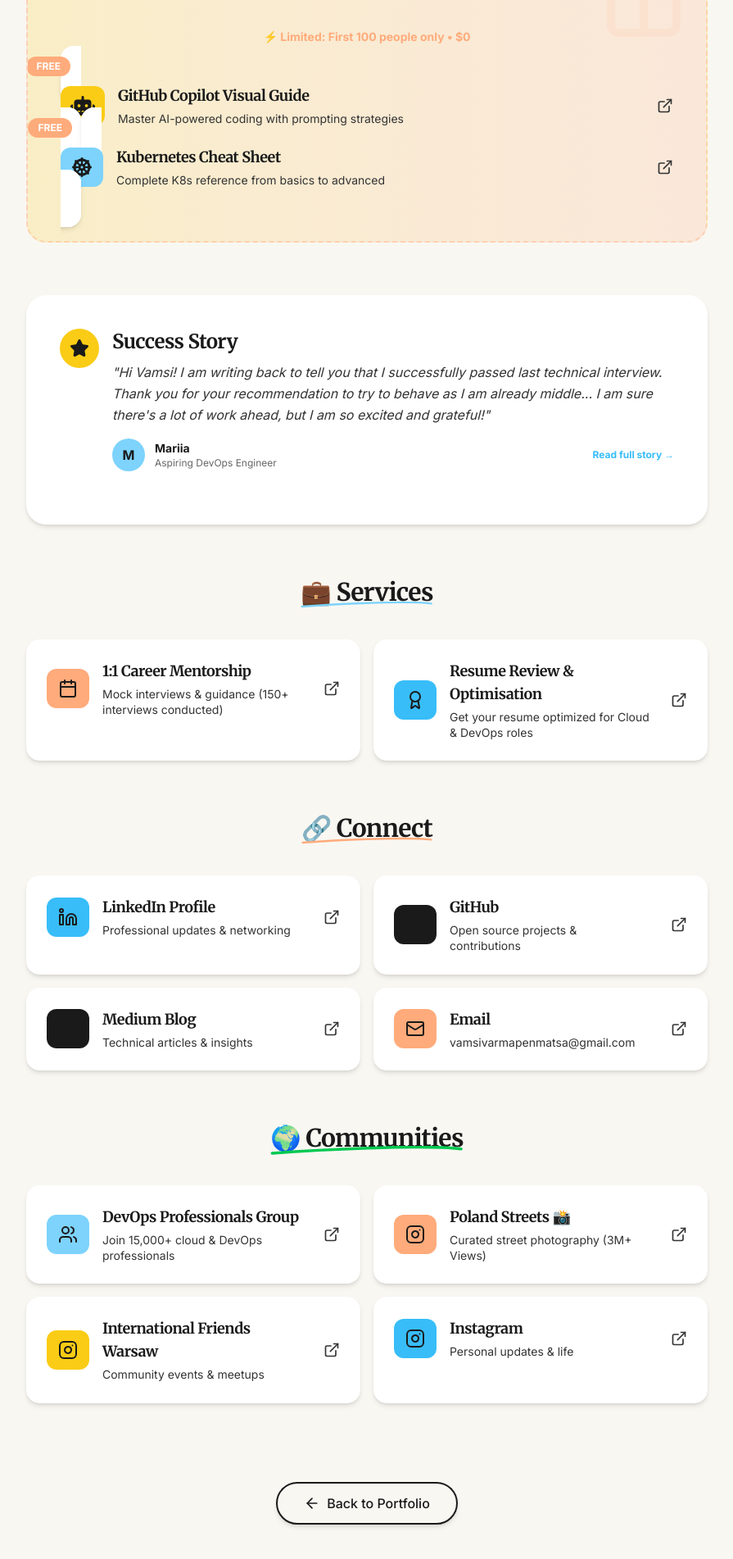
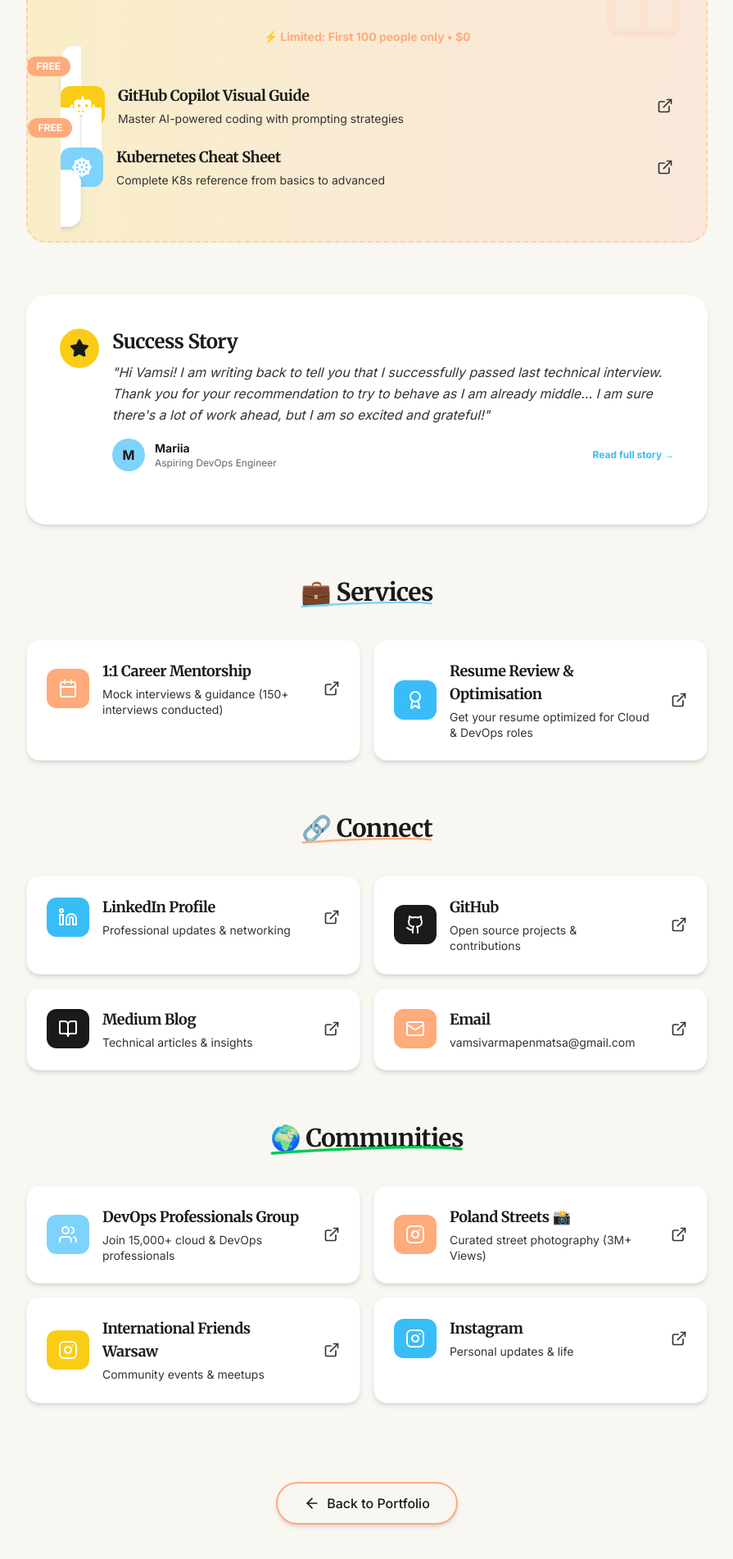
Before and after one commit to vamsipenmetsa/vamsipenmetsa-portfolio, a React (Vite) app: page /vamsipenmetsa-portfolio/links in a window 1280 px wide. Shown: the part 470-2372 px from the top of the page at 82% size, without its empty margins (192-1087 px from the left). Built offline with nearby package versions, Linux system fonts and the light colour scheme.

Commit message:
Add Links to nav, make all buttons colorful on hover, fix icon colors, remove ali-abdaal references

```diff
--- a/package.json
+++ b/package.json
@@ -1,5 +1,5 @@
 {
-  "name": "ali-abdaal-portfolio",
+  "name": "vamsipenmetsa-portfolio",
   "private": true,
   "version": "0.0.0",
   "type": "module",
--- a/src/App.jsx
+++ b/src/App.jsx
@@ -19,13 +19,10 @@ function App() {
           {/* Desktop Menu */}
           <div className="hidden md:flex items-center gap-8">
             <a href="#about" className="font-sans font-medium hover:text-ali-orange transition-colors">About</a>
-            <div className="group relative cursor-pointer">
-              <span className="font-sans font-medium hover:text-ali-orange transition-colors flex items-center gap-1">
-                Resources <ChevronDown size={16} />
-              </span>
-            </div>
+            <a href="#resources" className="font-sans font-medium hover:text-ali-orange transition-colors">Resources</a>
             <a href="#experience" className="font-sans font-medium hover:text-ali-orange transition-colors">Experience</a>
-            <a href="#contact" className="px-6 py-2.5 bg-ali-orange text-white rounded-full font-bold hover:bg-orange-400 transition-transform transform hover:scale-105 shadow-sm">
+            <a href="/vamsipenmetsa-portfolio/links" className="font-sans font-medium hover:text-ali-blue-dark transition-colors">Links</a>
+            <a href="#contact" className="px-6 py-2.5 bg-ali-orange text-white rounded-full font-bold hover:bg-ali-blue-dark hover:shadow-lg transition-all transform hover:scale-105 shadow-sm">
               Let's Connect
             </a>
           </div>
@@ -96,10 +93,10 @@ function App() {
             </p>
 
             <div className="pt-4 flex flex-col sm:flex-row gap-4 justify-center md:justify-start">
-              <a href="#resources" className="px-8 py-3 bg-ali-orange text-white rounded-full font-bold hover:bg-orange-400 transition-all shadow-lg animate-pulse">
+              <a href="#resources" className="px-8 py-3 bg-ali-orange text-white rounded-full font-bold hover:bg-ali-blue-dark hover:shadow-xl transition-all shadow-lg animate-pulse">
                 🎁 Free Resources
               </a>
-              <a href="#about" className="px-8 py-3 bg-white text-ali-heading border-2 border-gray-200 rounded-full font-bold hover:border-ali-heading hover:bg-ali-heading hover:text-white transition-all">
+              <a href="#about" className="px-8 py-3 bg-white text-ali-heading border-2 border-ali-orange rounded-full font-bold hover:border-ali-blue-dark hover:bg-ali-blue-dark hover:text-white hover:shadow-lg transition-all">
                 More About Me
               </a>
             </div>
@@ -133,7 +130,7 @@ function App() {
               <p className="text-gray-600 leading-relaxed mb-6">
                 Get personalized guidance for your DevOps/Cloud career. Mock interviews, resume reviews, and career strategy sessions based on 150+ interviews conducted.
               </p>
-              <a href="https://topmate.io/vamsipenmetsa/1755002" target="_blank" className="inline-flex items-center gap-2 text-ali-blue-dark font-bold hover:gap-3 transition-all">
+              <a href="https://topmate.io/vamsipenmetsa/1755002" target="_blank" rel="noopener noreferrer" className="inline-flex items-center gap-2 px-6 py-2.5 bg-ali-blue-dark text-white rounded-full font-bold hover:bg-ali-orange hover:gap-3 hover:shadow-lg transition-all">
                 Get started <ArrowRight size={20} />
               </a>
             </div>
@@ -149,7 +146,7 @@ function App() {
               <p className="text-gray-600 leading-relaxed mb-6">
                 Learn strategies to optimize your LinkedIn profile, build your professional network, and successfully transition to a cloud/DevOps career.
               </p>
-              <a href="https://topmate.io/vamsipenmetsa/137043?utm_source=public_profile&utm_campaign=vamsipenmetsa" target="_blank" rel="noopener noreferrer" className="inline-flex items-center gap-2 text-ali-orange font-bold hover:gap-3 transition-all">
+              <a href="https://topmate.io/vamsipenmetsa/137043?utm_source=public_profile&utm_campaign=vamsipenmetsa" target="_blank" rel="noopener noreferrer" className="inline-flex items-center gap-2 px-6 py-2.5 bg-ali-orange text-white rounded-full font-bold hover:bg-ali-blue-dark hover:gap-3 hover:shadow-lg transition-all">
                 Get started <ArrowRight size={20} />
               </a>
             </div>
@@ -165,7 +162,7 @@ function App() {
               <p className="text-gray-600 leading-relaxed mb-6">
                 Get your resume professionally reviewed and optimized for cloud and DevOps roles. Stand out in the competitive tech job market.
               </p>
-              <a href="https://topmate.io/vamsipenmetsa/1804944?utm_source=public_profile&utm_campaign=vamsipenmetsa" target="_blank" rel="noopener noreferrer" className="inline-flex items-center gap-2 text-yellow-700 font-bold hover:gap-3 transition-all">
+              <a href="https://topmate.io/vamsipenmetsa/1804944?utm_source=public_profile&utm_campaign=vamsipenmetsa" target="_blank" rel="noopener noreferrer" className="inline-flex items-center gap-2 px-6 py-2.5 bg-ali-yellow text-ali-heading rounded-full font-bold hover:bg-ali-blue-dark hover:text-white hover:gap-3 hover:shadow-lg transition-all">
                 Get started <ArrowRight size={20} />
               </a>
             </div>
@@ -319,7 +316,7 @@ function App() {
               <p className="text-xl text-gray-600 font-bold">⚡ Limited: First 100 people only • <span className="text-ali-orange text-2xl">$0</span></p>
               <p className="text-lg text-gray-500 mt-2">Tools to help you grow in your career.</p>
             </div>
-            <a href="https://vamsipenmetsa.gumroad.com/" target="_blank" className="text-ali-blue-dark font-bold hover:underline flex items-center gap-2">
+            <a href="https://vamsipenmetsa.gumroad.com/" target="_blank" rel="noopener noreferrer" className="inline-flex items-center gap-2 px-6 py-2.5 bg-ali-blue-dark text-white rounded-full font-bold hover:bg-ali-orange hover:shadow-lg transition-all">
               View all resources <ArrowRight size={20} />
             </a>
           </div>
--- a/src/Links.jsx
+++ b/src/Links.jsx
@@ -105,7 +105,7 @@ function Links() {
       href={href}
       target="_blank"
       rel="noopener noreferrer"
-      className="group bg-white rounded-2xl p-6 hover:-translate-y-1 transition-all duration-300 shadow-md hover:shadow-xl border border-white relative overflow-hidden"
+      className="group bg-white rounded-2xl p-6 hover:-translate-y-2 hover:border-ali-orange transition-all duration-300 shadow-md hover:shadow-2xl border border-gray-100 relative overflow-hidden"
     >
       {badge && (
         <span className="absolute top-3 right-3 bg-ali-orange text-white text-xs font-bold px-3 py-1 rounded-full z-10 animate-pulse">
@@ -115,9 +115,9 @@ function Links() {
       <div className="flex items-center gap-4">
         <div className={`${bg} rounded-xl p-3 flex items-center justify-center min-w-[52px] group-hover:scale-110 transition-transform duration-300`}>
           {iconClass ? (
-            <i className={`${iconClass} text-2xl text-ali-heading`}></i>
+            <i className={`${iconClass} text-2xl text-white`}></i>
           ) : (
-            <Icon className="text-ali-heading" size={24} />
+            <Icon className="text-white" size={24} />
           )}
         </div>
         <div className="flex-1 min-w-0">
@@ -257,7 +257,7 @@ function Links() {
         <div className="text-center pt-8">
           <a
             href="/vamsipenmetsa-portfolio"
-            className="inline-flex items-center gap-2 px-8 py-3 rounded-full border-2 border-ali-heading text-ali-heading hover:bg-ali-heading hover:text-white transition-all duration-300 shadow-md hover:shadow-lg font-sans font-medium"
+            className="inline-flex items-center gap-2 px-8 py-3 rounded-full border-2 border-ali-orange text-ali-heading hover:bg-ali-blue-dark hover:border-ali-blue-dark hover:text-white transition-all duration-300 shadow-md hover:shadow-lg font-sans font-medium"
           >
             <ArrowLeft size={20} />
             <span>Back to Portfolio</span>
```
